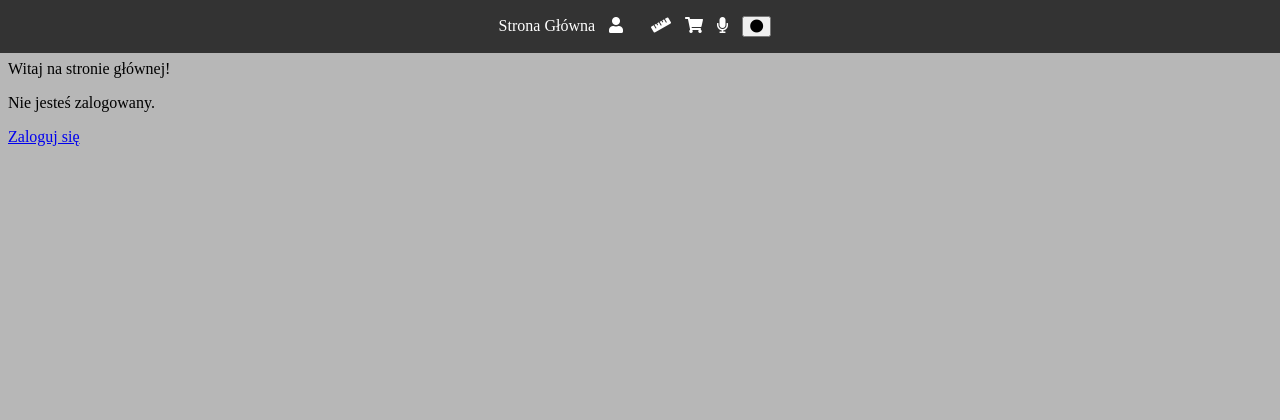
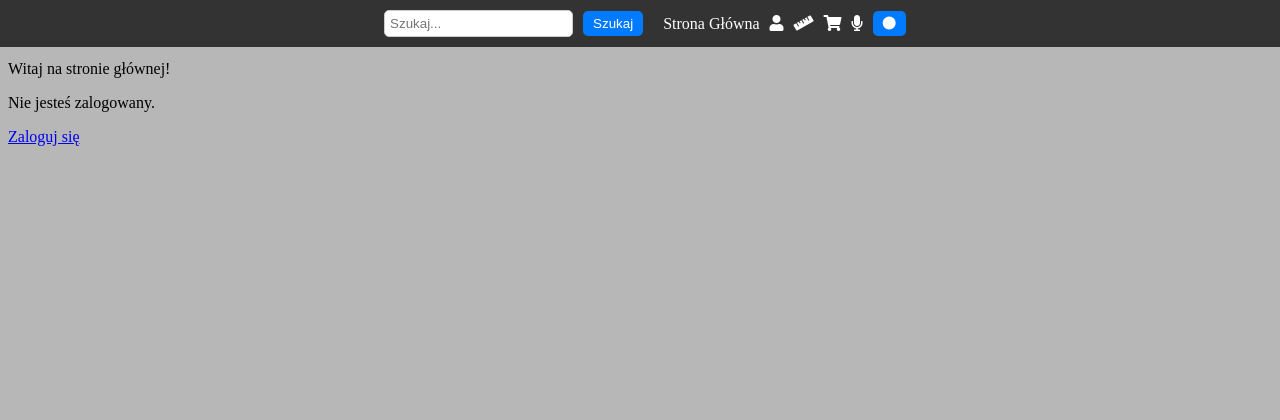
Before and after one commit to julo57/techwave.2.0, a Django app: page /main in a window 1280 px wide. Shown: the top 420 px of the page. Run offline with Django 5.2, Linux system fonts and the light colour scheme.

Commit message:
Dodanie paska oraz poprawienie wyglądu strony logowania i rejestracji

```diff
--- a/techwave/static/css/navbar.css
+++ b/techwave/static/css/navbar.css
@@ -1,29 +1,72 @@
+/* Stylizacja paska nawigacyjnego */
+.navbar {
+  position: fixed;
+  left: 0;
+  top: 0;
+  width: 100%;
+  background-color: #333;
+  color: #fff;
+  padding: 10px ;
+  text-align: center;
+}
+
+/* Użycie Flexboxa dla elementów nawigacyjnych */
+.navbar nav {
+  display: flex;
+  justify-content: center;
+  align-items: center;
+}
+
+/* Stylizacja listy nawigacyjnej */
 nav ul {
+  display: flex;
   list-style-type: none;
   padding: 0;
+  margin: 0;
+  align-items: center;
 }
 
+/* Stylizacja elementów listy */
 nav ul li {
-  display: inline;
-  margin-right: 10px;
+  margin-right: 10px; /* Odstępy między elementami listy */
+  display: inline-block; /* Ustawienie elementów listy w jednej linii */
 }
 
+/* Stylizacja linków nawigacyjnych */
 nav ul li a {
   text-decoration: none;
   color: #fff;
 }
 
-.navbar {
-  position: fixed;
-  left: 0;
-  top: 0;
-  width: 100%;
-  color: #fff;
-  background-color: #333;
-  text-align: center;
+/* Stylizacja formularza wyszukiwania */
+form {
+  display: flex;
+  align-items: center;
+  margin-right: 20px; /* Odstęp od pozostałych elementów, jeśli jest potrzebny */
+}
 
+/* Dostosowanie pól tekstowych i przycisków formularza */
+input[type="text"] {
+  padding: 5px;
+  margin-right: 10px;
+  border: 1px solid #ccc;
+  border-radius: 5px;
+}
 
+button {
+  padding: 5px 10px;
+  background-color: #007bff;
+  color: white;
+  border: none;
+  border-radius: 5px;
+  cursor: pointer;
 }
+
+button:hover {
+  background-color: #0056b3;
+}
+
+/* Dostosowanie marginesu górnego treści, aby nie była zakrywana przez navbar */
 body {
-  margin-top: 60px; /* Wartość powinna być większa niż wysokość Twojego navbaru */
+  margin-top: 60px; /* Dostosuj wartość w zależności od wysokości Twojego navbara */
 }
--- a/techwave/templates/navbar.html
+++ b/techwave/templates/navbar.html
@@ -5,24 +5,31 @@
 <div class="navbar">
   <nav>
       <ul>
+        <form action="/search/" method="get">
+          <input type="text" name="q" placeholder="Szukaj...">
+          <button type="submit">Szukaj</button>
+        </form>
+
         <li><a href="{% url 'main' %}">Strona Główna</a></li>
-        <li><a href="{% url 'login' %}">
-          <i class="fas fa-user"></i>
-        </a></li>
-        <li><a href="{% url 'login' %}">
 
-          <i class="fas fa-scale-unbalanced-flip"></i>
-        </a></li>
+        {% if user.is_authenticated %}
+          <li><a href="{% url 'profile' %}">
+            <i class="fas fa-user"></i>
+          </a></li>
+        {% else %}
+          <li><a href="{% url 'login' %}">
+            <i class="fas fa-user"></i>
+          </a></li>
+        {% endif %}
 
         <li><a href="{% url 'productsite' %}">
-
           <i class="fas fa-solid fa-ruler"></i>
         </a></li>
 
         <li><a href="{% url 'login' %}">
-
           <i class="fas fa-shopping-cart"></i>
         </a></li>
+
         <li><a href="{% url 'register' %}">
           <i class="fas fa-microphone"></i>
         </a></li>
--- a/techwave/templates/techwave/Login & Register/login.html
+++ b/techwave/templates/techwave/Login & Register/login.html
@@ -7,4 +7,6 @@
         {{ form.as_p }}
         <button type="submit">Zaloguj się</button>
     </form>
+
+    nie masz konta? <button><a href="{% url 'register' %}">Zarejestruj się</a></button>
 {% endblock %}
--- a/techwave/urls.py
+++ b/techwave/urls.py
@@ -9,6 +9,7 @@ urlpatterns = [
    path('register', views.register, name='register'),
    path('chek', views.chek, name='chek'),
    path('productsite', views.productsite, name='productsite'),
+   path('profile', views.profile, name='profile'),
 
    # Logowanie używając wbudowanego widoku
    path('login', auth_views.LoginView.as_view(template_name='techwave/Login & Register/login.html'), name='login'),
--- a/techwave/views.py
+++ b/techwave/views.py
@@ -65,3 +65,8 @@ def productsite(request):
         context['product'] = None
 
     return render(request, 'techwave/productsite.html', context)
+
+
+def profile(request):
+    context = {'title': 'Profile'}
+    return render(request, 'techwave/profile.html', context)
```
Also changed, not shown: techwave/templates/techwave/profile.html (+5 -2 lines), techwave/templates/techwave/Payments/payment.html (added), techwave/templates/techwave/Payments/summation.html (added).
